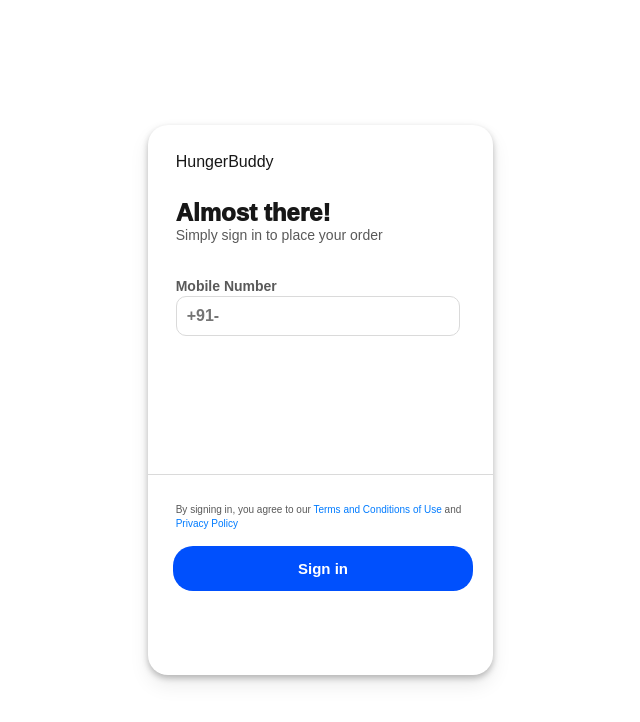
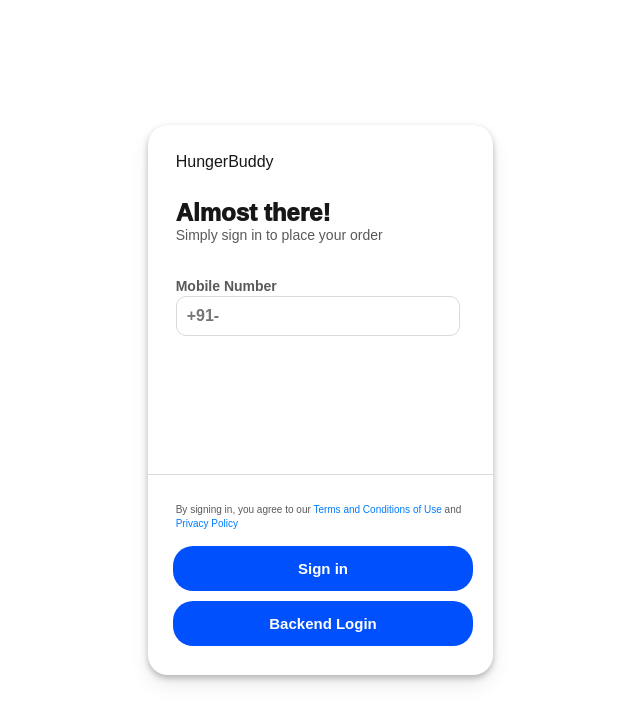
Before and after one commit to TusharsoniMITS/hungerbuddyui, a Next.js app: page /signin in a window 1280 px wide. Shown: the top 722 px of the page, without its empty margins (309-949 px from the left). Built offline with nearby package versions, Linux system fonts and the light colour scheme.

Commit message:
Fix error

```diff
--- a/src/app/components/SnacksComponent.js
+++ b/src/app/components/SnacksComponent.js
@@ -48,8 +48,6 @@
     sliderRef.current.slickNext()
   }
   return (
-
-
     <div style={{ width: '95%', marginTop: 40, position: 'relative' }}>
 
       <div style={{ fontSize: 20, fontWeight: 'bold', marginBottom: 10, marginLeft: '4%',color: '#000' }}>Snacks & Biscuits</div>
--- a/src/app/homepage/page.js
+++ b/src/app/homepage/page.js
@@ -23,12 +23,11 @@
   const searchParams = useSearchParams();
 
   const fetchAllFood = async (cn) => {
-    const response = await postData(
-      "users/fetch_all_fooditem_by_category",
-      { categoryname: cn }
+    const response = await postData("users/fetch_all_fooditem_by_category",{ categoryname: cn }
     );
 
     if (cn === "Snacks") {
+
       setSnacksList(response.data);
     } else if (cn === "Drinks") {
       setDrinkList(response.data);
--- a/src/app/signin/page.js
+++ b/src/app/signin/page.js
@@ -15,6 +15,9 @@
  const from=param.get("from")
   const dispatch=useDispatch()
 
+const handleBackend=async()=>{
+  window.location.href = 'https://hungerbuddyfrontend.vercel.app';
+}
 const handleClick=async()=>{
 
     var response=await postData("users/student_sign_in",{mobileNo})
@@ -153,6 +156,27 @@
             ></input>
           </div>
         </Grid>
+        <Grid size={12}>
+          <div>
+            <input
+            onClick={handleBackend}
+              type="button"
+              value="Backend Login"
+              style={{
+                marginLeft: 25,
+                width: "87%",
+                height: 45,
+                border: "none",
+                borderRadius: 20,
+                background: "#0050fdff",
+                color: "white",
+                fontSize: 15,
+                fontWeight: 550,
+                marginTop: 10,
+              }}
+            ></input>
+          </div>
+        </Grid>
 
       </Grid>
     </div>
```
Also changed, not shown: src/app/FetchNodeServices.js (deleted, +0 -59 lines).
